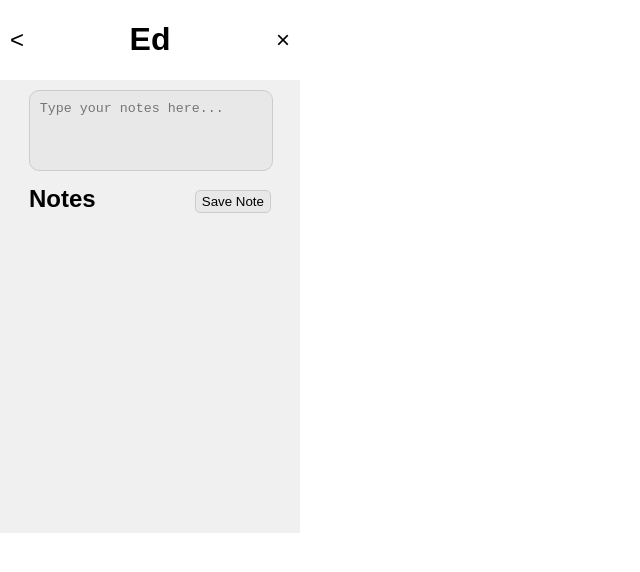
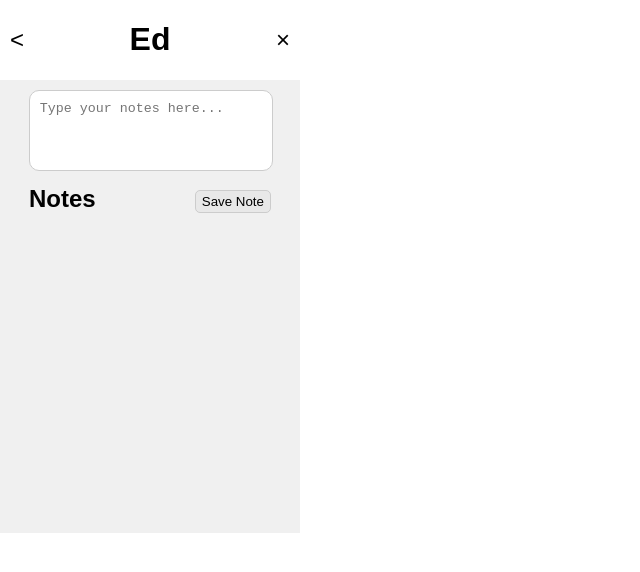
Before and after one commit to itaymev/personal-assistant-extension, a React (Create React App) app in the folder react-chrome-ext/: page / in a window 1280 px wide. Both pictures are taken after a click on the button "Notes". Shown: the top 572 px of the page, without its empty margins (0-640 px from the left). Built offline with nearby package versions, Linux system fonts and the light colour scheme; the HTML template or start-up script is replaced by a standard one.

Commit message:
fixed simple style thing

```diff
--- a/react-chrome-ext/src/App.css
+++ b/react-chrome-ext/src/App.css
@@ -46,7 +46,7 @@ body {
 }
 
 #cite-input {
-  background-color: var(--container-bg);
+  background-color: var(--header-bg-color);
   color: var(--text-color);
   border: 1px solid var(--border-color);
 }
@@ -58,8 +58,9 @@ body {
   padding: 4%;
   resize: none;
   overflow: hidden;
-  background-color: var(--container-bg);
+  background-color: var(--header-bg-color);
   border: 1px solid var(--border-color);
+  color: var(--text-color)
 }
 
 #note-header {
```
Also changed, not shown: 1 other file (tests, documents, lock files or other folders).
